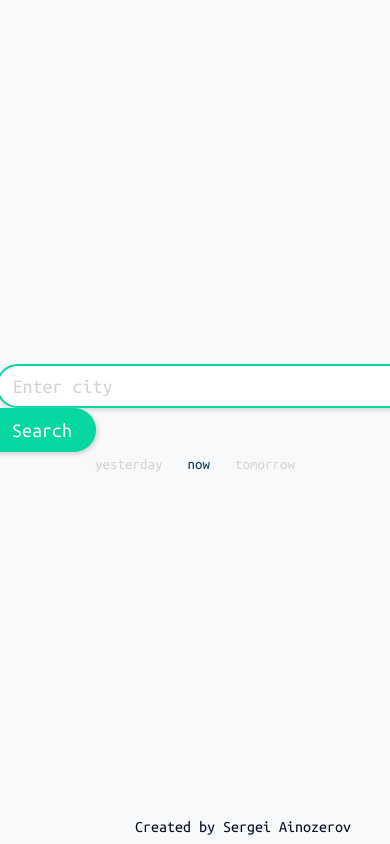
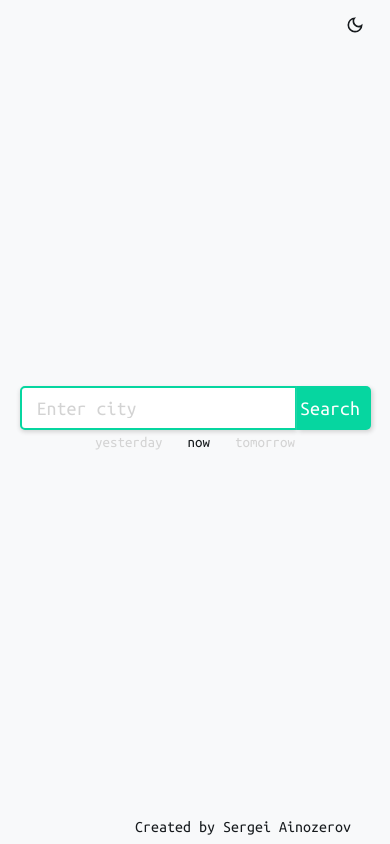
Before and after one commit to ainozerie/isRainy, a React (Create React App) app: page / in a window 390 px wide. Built offline with nearby package versions, Linux system fonts and the light colour scheme.

Commit message:
mobile styling finished, dark mode added

```diff
--- a/src/App.js
+++ b/src/App.js
@@ -1,17 +1,13 @@
 import { useSelector } from 'react-redux';
 import Data from './Data';
 import Header from './Header';
-import './light.css';
+import './light.css'
 import Search from './Search';
 
 function App() {
-
-  // const darkMode = useSelector(state => state.darkMode);
-  // (darkMode) ? import('./light.css') : import('./dark.css')
-
-
+  const darkMode = useSelector(state => state.darkMode)
   return (
-    <div>
+    <div className={darkMode ? 'app dark-theme' : 'app light-theme'}>
       <Header />
       <main>
         <Search />
--- a/src/Card.js
+++ b/src/Card.js
@@ -12,7 +12,7 @@ export default function Card(props) {
                     <p>The wind {props.wind}m/s</p>
                 </div>
             </div>
-            <div className='date'>{props.date}</div>
+            <div className={`date ${props.date}`}>{props.date}</div>
 
         </div>
     )
--- a/src/Data.js
+++ b/src/Data.js
@@ -5,10 +5,11 @@ import Card from './Card'
 export default function Data() {
     const isLoading = useSelector(state => state.isLoading)
     const data = useSelector(state => state.data)
-    console.log(data);
+
+    if (data.length > 3) data.shift(); // limits amount of cards to show
     const dataToShow = data.map(item => {
         return <Card
-            key={item.text + item.temp}
+            key={item.key}
             text={item.text}
             temp={item.temp}
             feelslike={item.feelslike}
@@ -17,10 +18,9 @@ export default function Data() {
             url={item.url}
             date={item.date} />
     })
-    console.log(data);
 
     return (
-        <div className='data'>
+        <div className={`data ${data.length > 0 ? 'showinfo' : ''}`}>
 
             {data.length > 0 && dataToShow}
         </div>
--- a/src/Header.js
+++ b/src/Header.js
@@ -5,10 +5,10 @@ export default function Header() {
     return (
         <header>
             <ul>
-                {/* <li>reset</li>
-                <li>history</li> */}
+                {/* <li>isRainy</li> */}
+                {/* <li>history</li> */}
             </ul>
-            {/* <ModeSwitcher /> */}
+            <ModeSwitcher />
         </header>
     )
 }
--- a/src/ModeSwitcher.js
+++ b/src/ModeSwitcher.js
@@ -1,15 +1,16 @@
 import React from 'react'
 import { useDispatch, useSelector } from 'react-redux';
+import { MdDarkMode } from 'react-icons/md';
+import { MdOutlineDarkMode } from 'react-icons/md';
 
 export default function ModeSwitcher() {
     const darkMode = useSelector(state => state.darkMode)
-    console.log(darkMode);
     const dispath = useDispatch();
 
     const clickHandler = () => {
         darkMode === true ? dispath({type: 'MODE', payload: false}) : dispath({type: 'MODE', payload: true});
     }
 
-    return <div className='mode' onClick={clickHandler}>{darkMode ? 'light' : 'dark'}</div>;
+    return <div className='mode' onClick={clickHandler}>{darkMode ? <MdDarkMode/> : <MdOutlineDarkMode/> }</div>;
 
 }
--- a/src/Search.js
+++ b/src/Search.js
@@ -18,12 +18,16 @@ export default function Search() {
         getWeather(input).then(async (res) => {
             const url = await getURL(input);
             res.url = url;
+            res.key = getRandomInt(10000);
             dispath({type: 'DATA', payload: res})
             dispath({type: 'LOADING', payload: false});
             setInput('');
         })
 
     }
+    function getRandomInt(max) {
+        return Math.floor(Math.random() * max);
+      }
     const getWeather = async (city) => {
         let params;
         let dt;
@@ -105,7 +109,7 @@ export default function Search() {
             page: '1'
         }
         const res = await axios(config.picture_url, {params});
-        console.log(2);
+        console.log(res);
         return res.data.results[0].urls.small;
     }
 
--- a/src/dark.css
+++ /dev/null
@@ -1,57 +0,0 @@
-@import url('https://fonts.googleapis.com/css2?family=Ubuntu+Mono:ital,wght@0,400;0,700;1,400;1,700&display=swap');
-* {
-    margin: 0;
-    padding: 0;
-    font-family: 'Ubuntu Mono';
-    user-select: none;
-}
-:root {
-    --black: #03071e;
-    --dark: #14213d;
-    --darkblue: #023e8a;
-    --blue: #0077b6;
-    --lightblue: #0096c7;
-    --sea: #00b4d8;
-    --lightsea: #48cae4;
-    --sky: #90e0ef;
-    --lightsky: #ade8f4;
-    --light: #caf0f8;
-    --white: #fffffc;
-}
-body {
-    height: 100vh;
-    width: 100vw;
-    background-color: var(--dark);
-    display: flex;
-    flex-direction: column;
-    justify-content: flex-start;
-    align-items: center;
-}
-header {
-    width: 80vw;
-    height: 8vh;
-    display: flex;
-    align-items: center;
-    justify-content: space-between;
-}
-header ul {
-    display: flex;
-    align-items: center;
-    justify-content: center;
-    gap: 15px;
-}
-header ul li {
-    display: block;
-    font-size: 20px;
-    cursor: pointer;
-    color: var(--white);
-}
-.mode {
-    display: flex;
-    align-items: center;
-    justify-content: center;
-    cursor: pointer;
-    user-select: none;
-    color: var(--lightsky);
-    font-size: 20px;
-}
--- a/src/index.css
+++ /dev/null
@@ -1,7 +0,0 @@
-* {
-    margin: 0;
-    padding: 0;
-}
-.app {
-    min-height: 100vh;
-}
--- a/src/index.js
+++ b/src/index.js
@@ -3,11 +3,9 @@ import ReactDOM from 'react-dom/client';
 import { Provider } from 'react-redux';
 import { createStore } from 'redux';
 import reducer from './reducer';
-import './index.css';
 import App from './App';
 
 const root = ReactDOM.createRoot(document.getElementById('root'));
-
 const store = createStore(reducer);
 
 root.render(
--- a/src/light.css
+++ b/src/light.css
@@ -7,26 +7,51 @@
     transition: ease-in-out;
     transition-duration: .25s;
 }
-:root {
-    --black: #03071e;
-    --grey: #f8f9fa;
+.light-theme {
+    --black: #161a1d;
     --white: #ffffff;
-    --red: #ef233c;
     --yellow: #FFD166;
-    --darkblue: #073B4C;
+    --blue: #118AB2;
     --darkred: #d90429;
     --green: #06d6a0;
-    --darkgreen: #05C793;
+    --purple: #c77dff;
     --lightgray: lightgray;
     --darkgray: #343a40;
     --transparent50: rgba(255, 255, 255, 0.9);
     --transparent100: rgba(211, 211, 211, 0.064);
-
+    --body: #f8f9fa;
+    --mode: #161a1d;
+    --main: #06d6a0;
+    --shadow: lightgray;
+    --period: lightgray;
+    --periodActive: #161a1d;
+}
+.dark-theme {
+    --black: #161a1d;
+    --white: #ffffff;
+    --yellow: #FFD166;
+    --blue: #118AB2;
+    --darkred: #d90429;
+    --purple: #c77dff;
+    --green: #06d6a0;
+    --lightgray: lightgray;
+    --darkgray: #343a40;
+    --transparent50: rgba(255, 255, 255, 0.9);
+    --transparent100: rgba(211, 211, 211, 0.064);
+    --body: #161a1d;
+    --mode: #f8f9fa;
+    --main: #c77dff;
+    --shadow: rgba(211, 211, 211, 0);
+    --period: lightgray;
+    --periodActive: #FFD166;
 }
 body {
+    background-color: #f8f9fa;
+}
+.app {
     height: 100vh;
     width: 100vw;
-    background-color: var(--grey);
+    background-color: var(--body);
     display: flex;
     flex-direction: column;
     justify-content: flex-start;
@@ -58,7 +83,7 @@ header ul li {
     justify-content: center;
     cursor: pointer;
     user-select: none;
-    color: var(--black);
+    color: var(--mode);
     font-size: 20px;
 }
 main {
@@ -76,7 +101,7 @@ main {
     gap: 5px;
 }
 .search input {
-    border: 2px solid var(--green);
+    border: 2px solid var(--main);
     width: 380px;
     height: 40px;
     padding-left: 15px;
@@ -85,7 +110,7 @@ main {
     font-size: 20px;
     outline: none;
     user-select: auto;
-    box-shadow: 0px 2px 4px 0 var(--lightgray);
+    box-shadow: 0px 2px 4px 0 var(--shadow);
 }
 .search input::placeholder {
     color: var(--lightgray);
@@ -93,16 +118,16 @@ main {
 .search button {
     height: 44px;
     width: 100px;
-    border: 2px solid var(--green);
+    border: 2px solid var(--main);
     border-left: none;
     border-top-right-radius: 22px;
     border-bottom-right-radius: 22px;
     padding-right: 5px;
     font-size: 20px;
     color: var(--black);
-    background-color: var(--green);
+    background-color: var(--main);
     cursor: pointer;
-    box-shadow: 2px 2px 4px 0 var(--lightgray);
+    box-shadow: 2px 2px 4px 0 var(--shadow);
 
 }
 .search button:disabled {
@@ -119,29 +144,29 @@ main {
     border: none;
     background-color: transparent;
     font-size: 15px;
-    color: var(--lightgray);
+    color: var(--period);
     cursor: pointer;
 
 }
 .period button:disabled {
-    color: var(--darkblue);
+    color: var(--periodActive);
 }
 .data {
     width: 80vw;
     display: flex;
     align-items: center;
     justify-content: center;
-    gap: 25px;
+    gap: 15px;
 }
 .data .card {
-    width: 250px;
+    width: 240px;
     height: 280px;
     display: flex;
     flex-direction: column;
     align-items: center;
     justify-content: center;
     border-radius: 15px;
-    box-shadow: 0px 2px 4px 0 var(--lightgray);
+    box-shadow: 0px 2px 4px 0 var(--shadow);
     background-position: center;
     background-size: cover;
     cursor: pointer;
@@ -159,6 +184,8 @@ main {
     gap: 25px;
     background-position: center;
     background-size: cover;
+    animation-duration: 1s;
+    animation-name: slidein;
 }
 .dataContainer {
     display: flex;
@@ -185,11 +212,12 @@ main {
     margin-top: 30px;
     width: 100%;
     text-align: center;
+    animation-duration: 1s;
+    animation-name: slidein;
 }
 .data .card .date {
     height: 30px;
     width: 100%;
-    background-color: var(--yellow);
     color: var(--white);
     border-bottom-left-radius: 14px;
     border-bottom-right-radius: 14px;
@@ -198,6 +226,15 @@ main {
     justify-content: center;
     font-size: 16px;
     color: var(--black);
+}
+.Today {
+    background-color: var(--yellow);
+}
+.Tomorrow {
+    background-color: var(--green);
+}
+.Yesterday {
+    background-color: var(--purple);
 }
 
 footer {
@@ -208,5 +245,79 @@ footer {
     justify-content: flex-end;
 }
 footer p {
-    color: var(--black);
+    color: var(--mode);
 }
+.data .card {
+    animation-duration: 1s;
+    animation-name: slidein;
+}
+.showinfo {
+    animation-duration: 0.5s;
+    animation-name: showinfo;
+}
+
+  @keyframes slidein {
+    from {
+      opacity: 0%;
+      width: 0;
+    }
+
+    to {
+      opacity: 100%;
+      width: 240px;
+    }
+  }
+  @keyframes slideinMob {
+    from {
+      opacity: 0%;
+      width: 0;
+    }
+
+    to {
+      opacity: 100%;
+      width: 350px;
+    }
+  }
+  @keyframes showinfo {
+    from {
+      height: 0;
+    }
+
+    to {
+      height: 250px;
+    }
+  }
+@media (max-width: 820px) {
+    header, main, .data {
+        width: 100vw;
+    }
+    .search input {
+        width: calc(70vw - 15px);
+        border-top-left-radius: 5px;
+        border-bottom-left-radius: 5px;
+    }
+    .search button {
+        width: calc(20vw - 4px);
+        border-top-right-radius: 5px;
+        border-bottom-right-radius: 5px;
+    }
+    .data .card {
+        display: none;
+        width: 350px;
+    }
+    .data .card:last-child {
+        display: flex;
+        animation: slideinMob;
+        animation-duration: 1s;
+    }
+    .data .card .information {
+        animation: slideinMob;
+        animation-duration: 1s;
+    }
+    .data .card .information h2 {
+        width: 350px;
+        animation: slideinMob;
+        animation-duration: 1s;
+    }
+
+}
```
